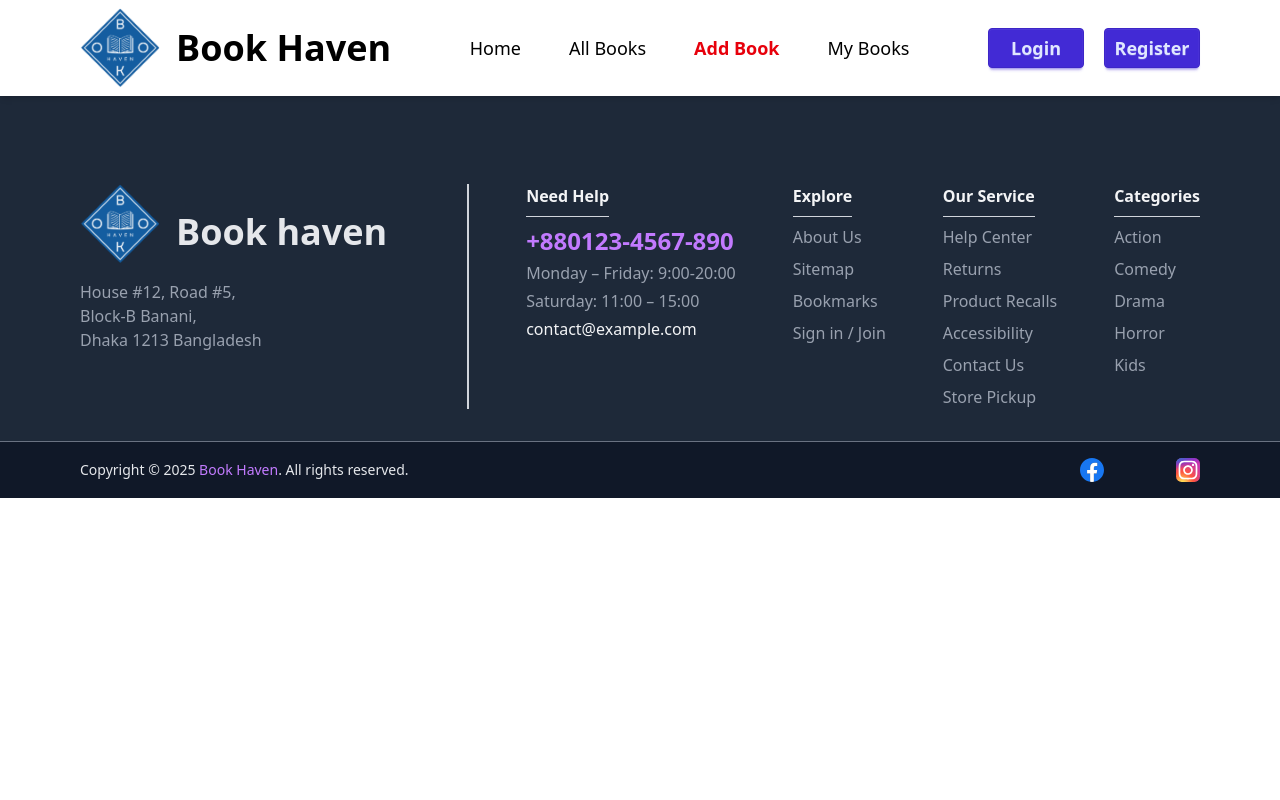
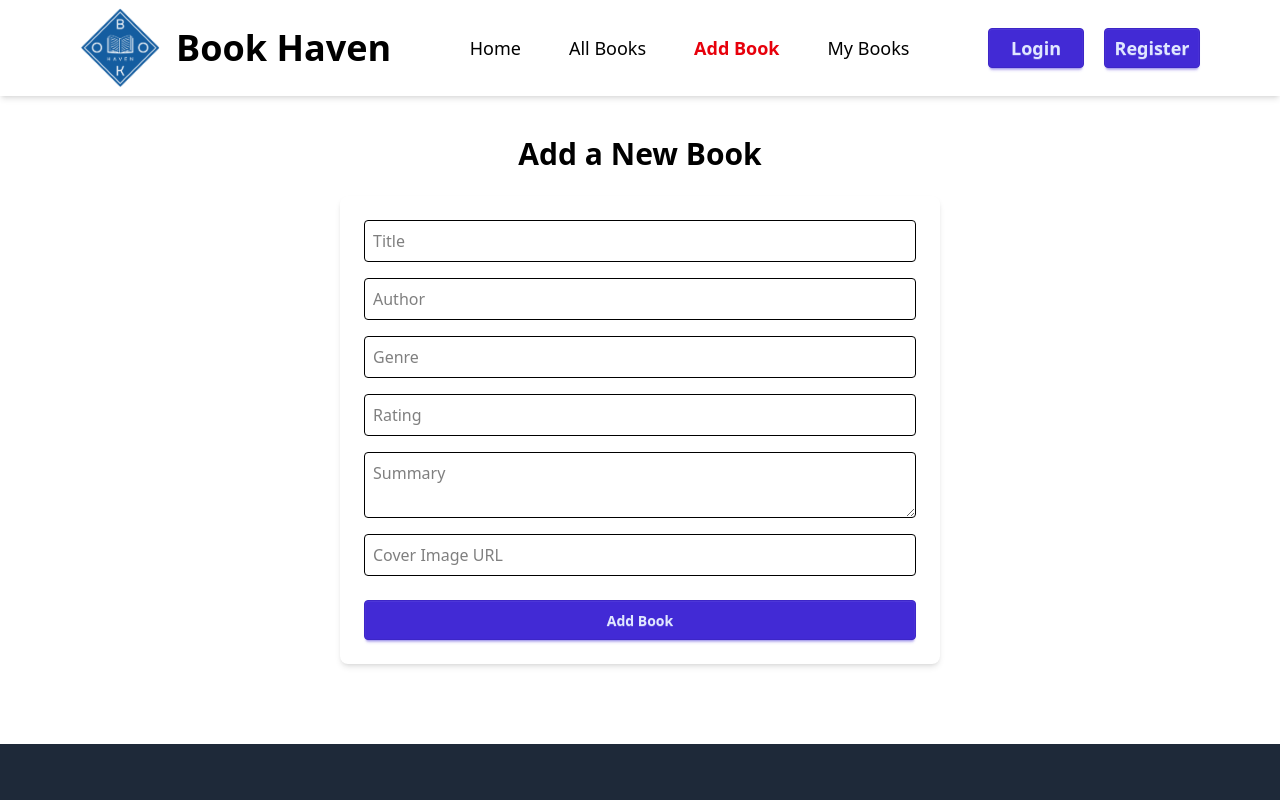
Before and after one commit to Sanjida-Parven-Alfe/book-haven-client, a React (Vite) app: page /add-book in a window 1280 px wide. Shown: the top 800 px of the page. Built offline with nearby package versions, Linux system fonts and the light colour scheme; no server answers.

Commit message:
Add Book commit

```diff
--- a/package.json
+++ b/package.json
@@ -18,6 +18,7 @@
     "react": "^19.2.0",
     "react-dom": "^19.2.0",
     "react-firebase-hooks": "^5.1.1",
+    "react-hot-toast": "^2.6.0",
     "react-icons": "^5.5.0",
     "react-router": "^7.9.5",
     "react-router-dom": "^7.9.5",
--- a/src/Pages/AddBook/AddBook.jsx
+++ b/src/Pages/AddBook/AddBook.jsx
@@ -1,11 +1,134 @@
-import React from 'react';
+// src/Pages/AddBook/AddBook.jsx
+import React, { useState } from "react";
+import { useAuthState } from "react-firebase-hooks/auth";
+import { auth } from "../../firebase/firebase.config";
+import toast, { Toaster } from "react-hot-toast";
 
 const AddBook = () => {
-    return (
-        <div>
+  const [user] = useAuthState(auth);
+  const [formData, setFormData] = useState({
+    title: "",
+    author: "",
+    genre: "",
+    rating: "",
+    summary: "",
+    coverImage: "",
+  });
 
-        </div>
-    );
+  // Handle input changes
+  const handleChange = (e) => {
+    setFormData({ ...formData, [e.target.name]: e.target.value });
+  };
+
+  // Handle form submit
+  const handleSubmit = async (e) => {
+    e.preventDefault();
+
+    if (!user) return toast.error("You must be logged in to add a book.");
+
+    const bookData = {
+      ...formData,
+      userEmail: user.email,
+      userName: user.displayName || "Anonymous",
+    };
+
+    try {
+      const res = await fetch("http://localhost:3000/Books", {
+        method: "POST",
+        headers: { "Content-Type": "application/json" },
+        body: JSON.stringify(bookData),
+      });
+
+      if (res.ok) {
+        toast.success("Book added successfully!");
+        setFormData({
+          title: "",
+          author: "",
+          genre: "",
+          rating: "",
+          summary: "",
+          coverImage: "",
+        });
+      } else {
+        toast.error("Failed to add book.");
+      }
+    } catch (err) {
+      console.error(err);
+      toast.error("Something went wrong!");
+    }
+  };
+
+  return (
+    <div className="px-20 pb-20 mt-10 flex flex-col justify-center items-center">
+      <Toaster position="top-right" reverseOrder={false} />
+      <h1 className="text-3xl text-center text-black font-bold mb-6">Add a New Book</h1>
+
+      <form
+        onSubmit={handleSubmit}
+        className="flex flex-col gap-4 w-[600px] bg-white p-6 rounded-lg shadow-md"
+      >
+        <input
+          type="text"
+          name="title"
+          placeholder="Title"
+          value={formData.title}
+          onChange={handleChange}
+          className="border p-2 rounded text-black"
+          required
+        />
+        <input
+          type="text"
+          name="author"
+          placeholder="Author"
+          value={formData.author}
+          onChange={handleChange}
+          className="border p-2 rounded text-black"
+          required
+        />
+        <input
+          type="text"
+          name="genre"
+          placeholder="Genre"
+          value={formData.genre}
+          onChange={handleChange}
+          className="border p-2 rounded text-black"
+          required
+        />
+        <input
+          type="number"
+          name="rating"
+          placeholder="Rating"
+          value={formData.rating}
+          onChange={handleChange}
+          step="0.1"
+          min="0"
+          max="5"
+          className="border p-2 rounded text-black"
+          required
+        />
+        <textarea
+          name="summary"
+          placeholder="Summary"
+          value={formData.summary}
+          onChange={handleChange}
+          className="border p-2 rounded text-black"
+          required
+        ></textarea>
+        <input
+          type="text"
+          name="coverImage"
+          placeholder="Cover Image URL"
+          value={formData.coverImage}
+          onChange={handleChange}
+          className="border p-2 rounded text-black"
+          required
+        />
+        <button type="submit" className="btn btn-primary mt-2">
+          Add Book
+        </button>
+      </form>
+    </div>
+  );
 };
 
 export default AddBook;
```
Also changed, not shown: 1 other file (tests, documents, lock files or other folders).
